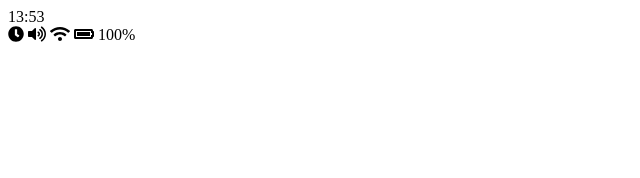
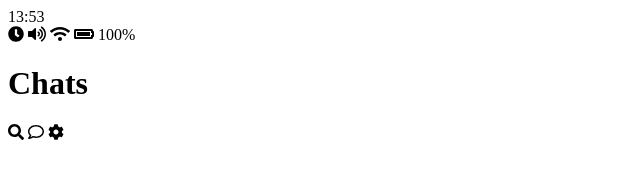
Before and after one commit to hipppoSHL/kakao-clone, a plain HTML site: page index.html in a window 1280 px wide. Shown: the whole page, without its empty margins (0-640 px from the left). Drawn offline with Linux system fonts and the light colour scheme.

Commit message:
header html

```diff
--- a/index.html
+++ b/index.html
@@ -20,5 +20,19 @@
         <span class="status-bar__battery-level">100%</span>
       </div>
     </div>
+    <header class="header">
+      <div class="header__header-column">
+        <h1 class="header__title">Chats</h1>
+      </div>
+      <div class="header__header-column">
+        <span class="header__icon">
+          <i class="fas fa-search"></i>
+          <i class="far fa-comment"></i>
+          <i class="fas fa-cog"></i>
+        </span>
+        <span class="header__icon"></span>
+        <span class="header__icon"></span>
+      </div>
+    </header>
   </body>
 </html>
```
